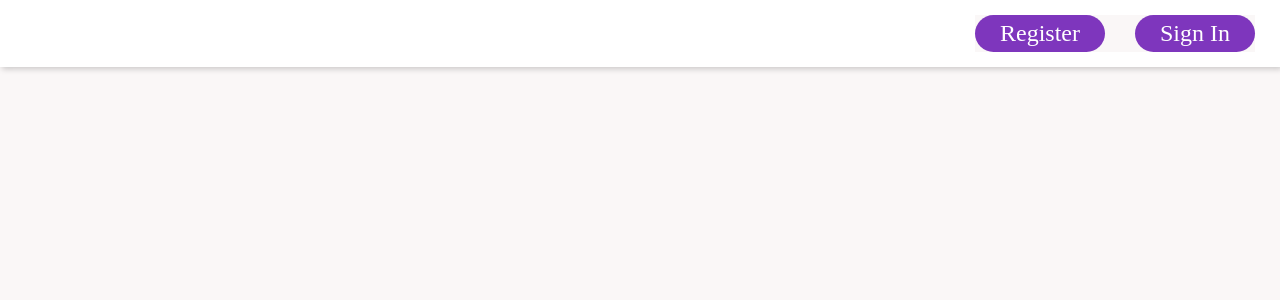
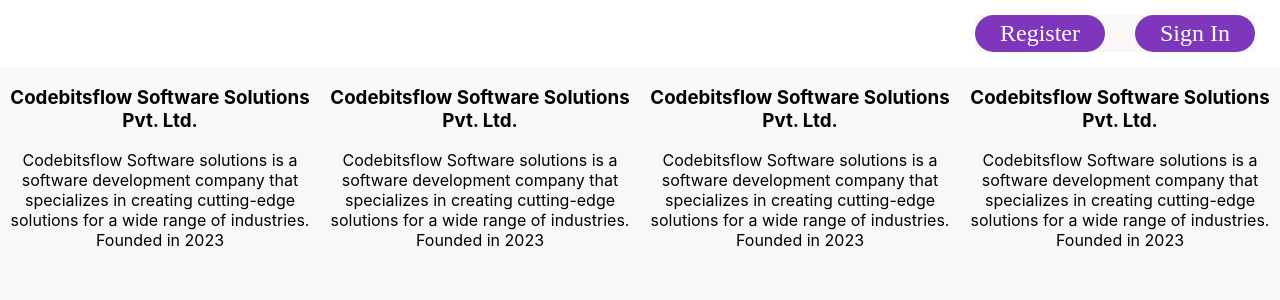
Before and after one commit to SiddharthCodebitsflow/resumeBuilder, a React (Create React App) app: page / in a window 1280 px wide. Shown: the top 300 px of the page. Built offline with nearby package versions, Linux system fonts and the light colour scheme.

Commit message:
make footer

```diff
--- a/src/App.js
+++ b/src/App.js
@@ -1,12 +1,14 @@
 
 import './App.css';
 import Navbar from './components/Navbar';
+import Footer from './components/footer/Footer'
 
 function App() {
   return (
     <div className="App">
 
         <Navbar/>
+        <Footer/>
     </div>
   );
 }
--- /dev/null
+++ b/src/components/footer/Footer.css
@@ -0,0 +1,3 @@
+.footer{
+    display: flex;
+}
--- a/src/components/footer/Footer.js
+++ b/src/components/footer/Footer.js
@@ -1,9 +1,41 @@
-import React from 'react'
+import React from "react";
+import "./Footer.css";
 
 export default function Footer() {
   return (
-    <div>
-      <h1>Hello akahs mad</h1>
+    <div className="footer">
+      <div>
+        <h3>Codebitsflow Software Solutions Pvt. Ltd. </h3>
+        <p>
+          Codebitsflow Software solutions is a software development company that
+          specializes in creating cutting-edge solutions for a wide range of
+          industries. Founded in 2023
+        </p>
+      </div>
+      <div>
+        <h3>Codebitsflow Software Solutions Pvt. Ltd. </h3>
+        <p>
+          Codebitsflow Software solutions is a software development company that
+          specializes in creating cutting-edge solutions for a wide range of
+          industries. Founded in 2023
+        </p>
+      </div>
+      <div>
+        <h3>Codebitsflow Software Solutions Pvt. Ltd. </h3>
+        <p>
+          Codebitsflow Software solutions is a software development company that
+          specializes in creating cutting-edge solutions for a wide range of
+          industries. Founded in 2023
+        </p>
+      </div>
+      <div>
+        <h3>Codebitsflow Software Solutions Pvt. Ltd. </h3>
+        <p>
+          Codebitsflow Software solutions is a software development company that
+          specializes in creating cutting-edge solutions for a wide range of
+          industries. Founded in 2023
+        </p>
+      </div>
     </div>
-  )
+  );
 }
```
